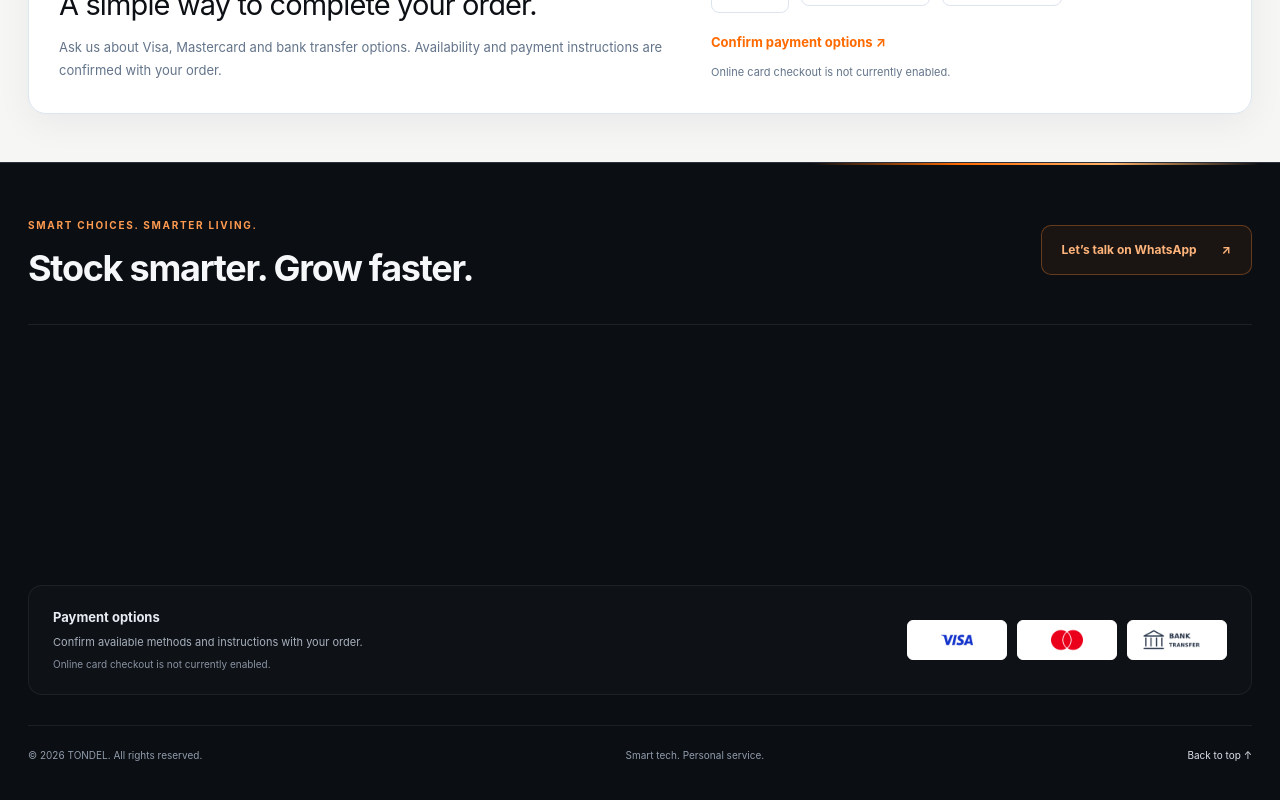
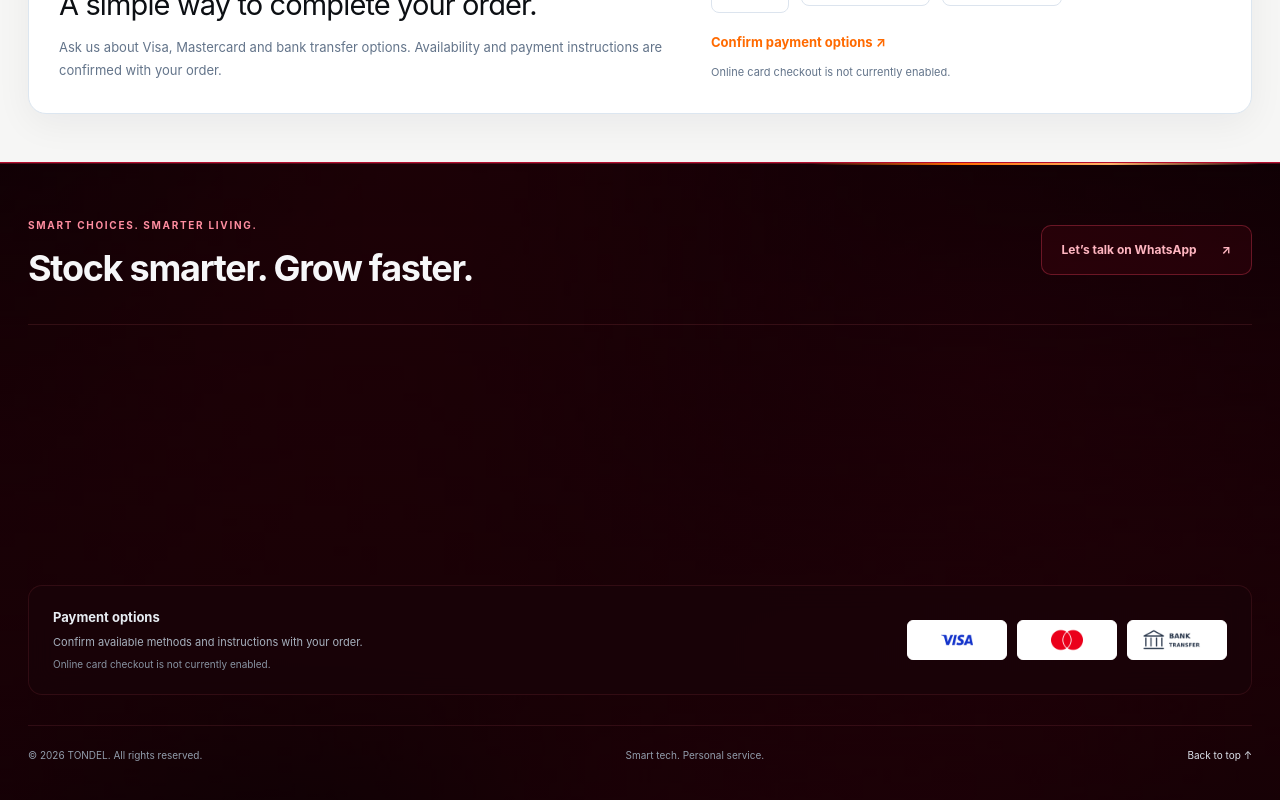
Before and after one commit to raveenn10-bit/rttytytt, a Next.js app: page / in a window 1280 px wide. Shown: the part 4308-5108 px from the top of the page. Built offline with nearby package versions, Linux system fonts and the light colour scheme.

Commit message:
Apply client-selected black and crimson footer background

```diff
--- a/app/premium.css
+++ b/app/premium.css
@@ -166,3 +166,19 @@ html body .retail-footer .footer-main{display:grid;grid-template-columns:1.5fr .
 .hero-pill{letter-spacing:.08em}.hero-specs span b{color:#ff8b36}.premium-hero .hero-buy strong{font-size:22px}
 @media(max-width:900px){.import-calculator{margin:32px 20px 46px;grid-template-columns:1fr;padding:36px;gap:30px}}
 @media(max-width:600px){.import-calculator{margin:25px 14px 38px;padding:25px 17px;border-radius:17px}.calculator-intro h2{font-size:36px}.calculator-panel{padding:16px}.calculator-fields{grid-template-columns:1fr 1fr;gap:10px}.calculator-fields label>div{height:44px}.result-breakdown{grid-template-columns:1fr 1fr}.calculator-result{padding:17px}.calculator-result>strong{font-size:35px}}
+
+
+/* Client-selected black and crimson footer palette */
+html body footer.retail-footer{
+  background:
+    linear-gradient(180deg,rgba(8,0,3,.70),rgba(12,0,4,.88)),
+    radial-gradient(circle at 76% 30%,rgba(218,0,48,.22),transparent 44%),
+    url("/footer-red-bg.jpg") center 54%/cover no-repeat;
+  border-top-color:#b50d2f;
+  box-shadow:inset 0 1px 0 #ff33563d;
+}
+.retail-footer .footer-intro{border-bottom-color:#ff71851f}
+.retail-footer a.footer-chat{border-color:#f43f5e55;background:#dc143c14;color:#ffb5c0}
+.retail-footer .footer-payment-row{background:#19050b8a;border-color:#ff5e751c;backdrop-filter:blur(12px)}
+.retail-footer .footer-bottom{border-top-color:#ff71851c}
+.retail-footer .footer-main a:hover,.retail-footer .footer-main h4,.retail-footer .footer-kicker{color:#ff8da0}
```
Also changed, not shown: public/footer-red-bg.jpg (added).
